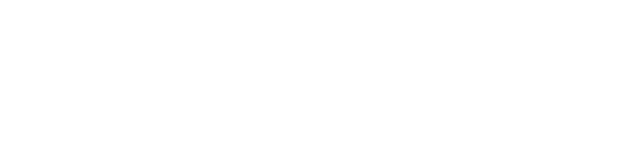
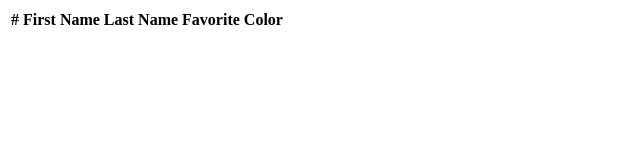
Before and after one commit to James-Lainez/Week-10-assignment, a website: page index.html in a window 1280 px wide. Shown: the whole page, without its empty margins (0-640 px from the left). Drawn offline with Linux system fonts and the light colour scheme.

Commit message:
first commit

```diff
--- a/index.html
+++ b/index.html
@@ -6,7 +6,22 @@
     <title>Week 10 DOM</title>
 </head>
 <body>
+<!--Using HTML, Bootstrap, and JavaScript create a single page website that contains the following:
+    - A Bootstrap styled table representing your choice of data.
+    - A Bootstrap styled form that allows a user to add a new row to the table when clicking on submit.-->
 
+<table class="table">
+    <thead>
+        <th>#</th>
+        <th>First Name</th>
+        <th>Last Name</th>
+        <th>Favorite Color </th>
+    </thead>
+</table>
+
+<form></form>
+
+<link rel="stylesheet" href="node_modules/">
 <script src="script.js"></script>
 </body>
 </html>
--- a/script.js
+++ b/script.js
@@ -0,0 +1,3 @@
+/*Using HTML, Bootstrap, and JavaScript create a single page website that contains the following:
+    - A Bootstrap styled table representing your choice of data.
+    - A Bootstrap styled form that allows a user to add a new row to the table when clicking on submit. */
```
Also changed, not shown: package.json (+10 -2 lines), 1 other file.
